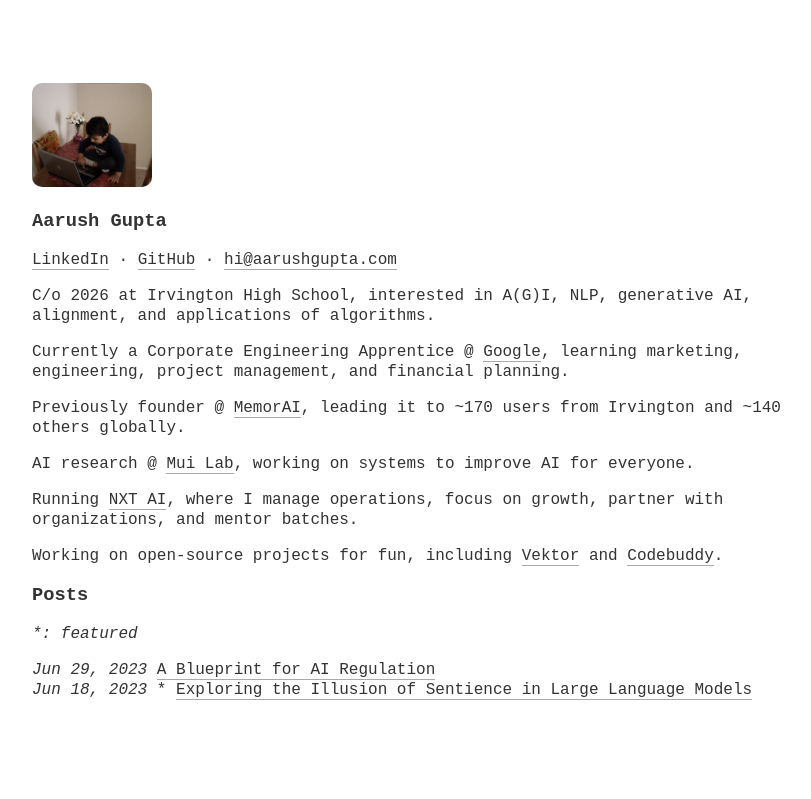
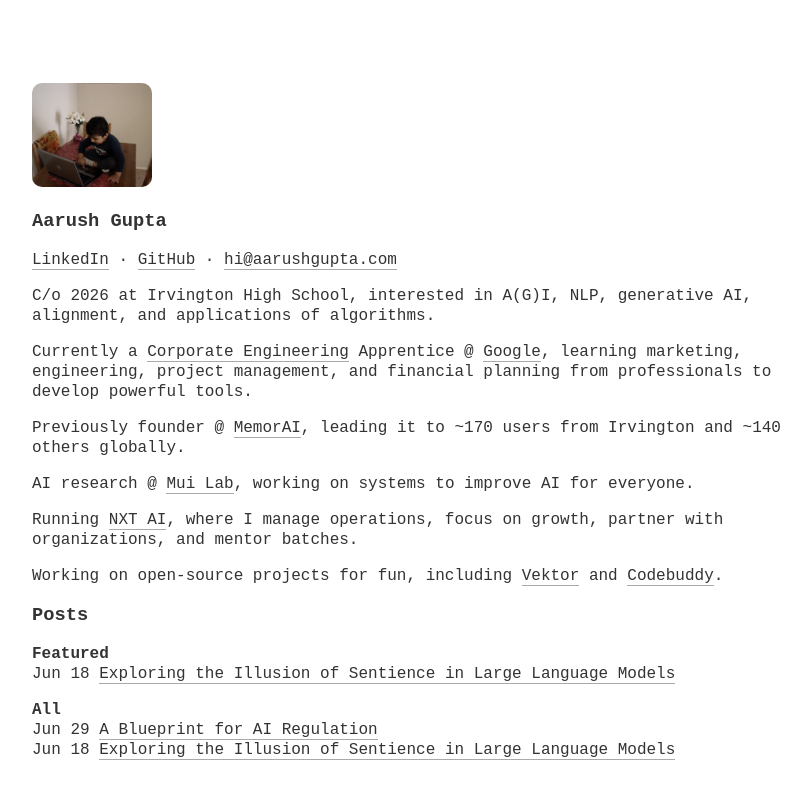
Before and after one commit to notallm/notallm.github.io, a Jekyll site: the page built from index.md, in a window 1280 px wide. Shown: the top 799 px of the page, without its empty margins (208-1019 px from the left). Built offline with Jekyll 4.4.1, drawn with Linux system fonts in a browser that asks for light colours.

Commit message:
add corpeng yt link and seperated featured heading for posts

```diff
--- a/index.md
+++ b/index.md
@@ -7,7 +7,8 @@
 
 C/o 2026 at Irvington High School, interested in A(G)I, NLP, generative AI, alignment, and applications of algorithms.
 
-Currently a Corporate Engineering Apprentice @ [Google](https://google.com/), learning marketing, engineering, project management, and financial planning.
+Currently a [Corporate Engineering](https://www.youtube.com/watch?v=ohtLXCwC-oU) Apprentice @ [Google](https://google.com/), learning marketing, engineering,
+project management, and financial planning from professionals to develop powerful tools.
 
 Previously founder @ [MemorAI](https://memorai.aarushgupta.com), leading it to ~170 users from Irvington and ~140 others globally.
 
@@ -18,13 +19,30 @@
 Working on open-source projects for fun, including [Vektor](https://github.com/notallm/vektor) and [Codebuddy](https://github.com/notallm/codebuddy).
 
 ### Posts
-_\*: featured_
 
 {% assign posts = site.posts %}
-{%- assign date_format = "%b %-d, %Y" -%}
+{%- assign date_format = "%b %-d" -%}
+
+**Featured**
+<br>
+
 {%- for post in posts -%}
 
-*{{ post.date | date: date_format }}* {% if post.featured == true %}\*{% endif %} [{{ post.title | escape }}]({{ post.url | relative_url }})
+{% if post.featured %}
+{{ post.date | date: date_format }} [{{ post.title | escape }}]({{ post.url | relative_url }})
 <br>
 
+{% endif %}
+
 {%- endfor -%}
+
+**All**
+<br>
+
+{%- for post in posts -%}
+
+{{ post.date | date: date_format }} [{{ post.title | escape }}]({{ post.url | relative_url }})
+<br>
+
+
+{%- endfor -%}
```
